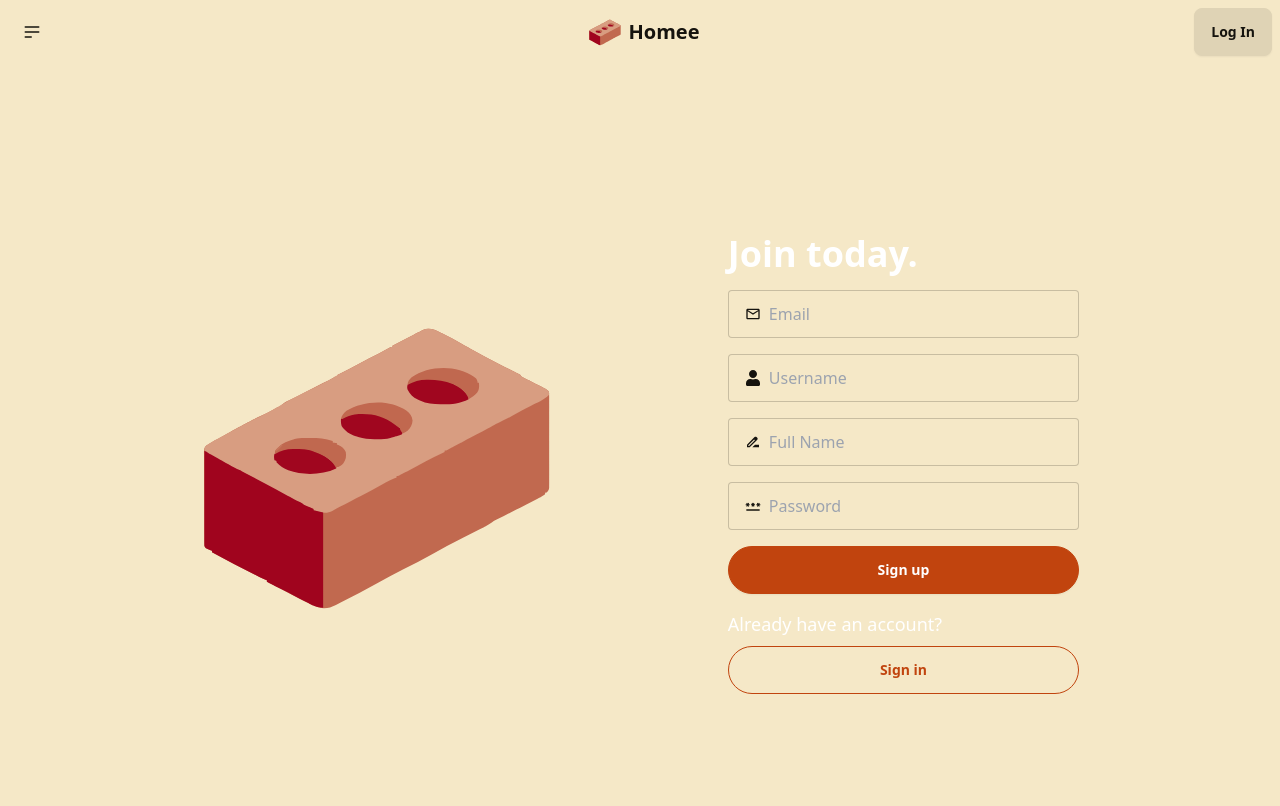
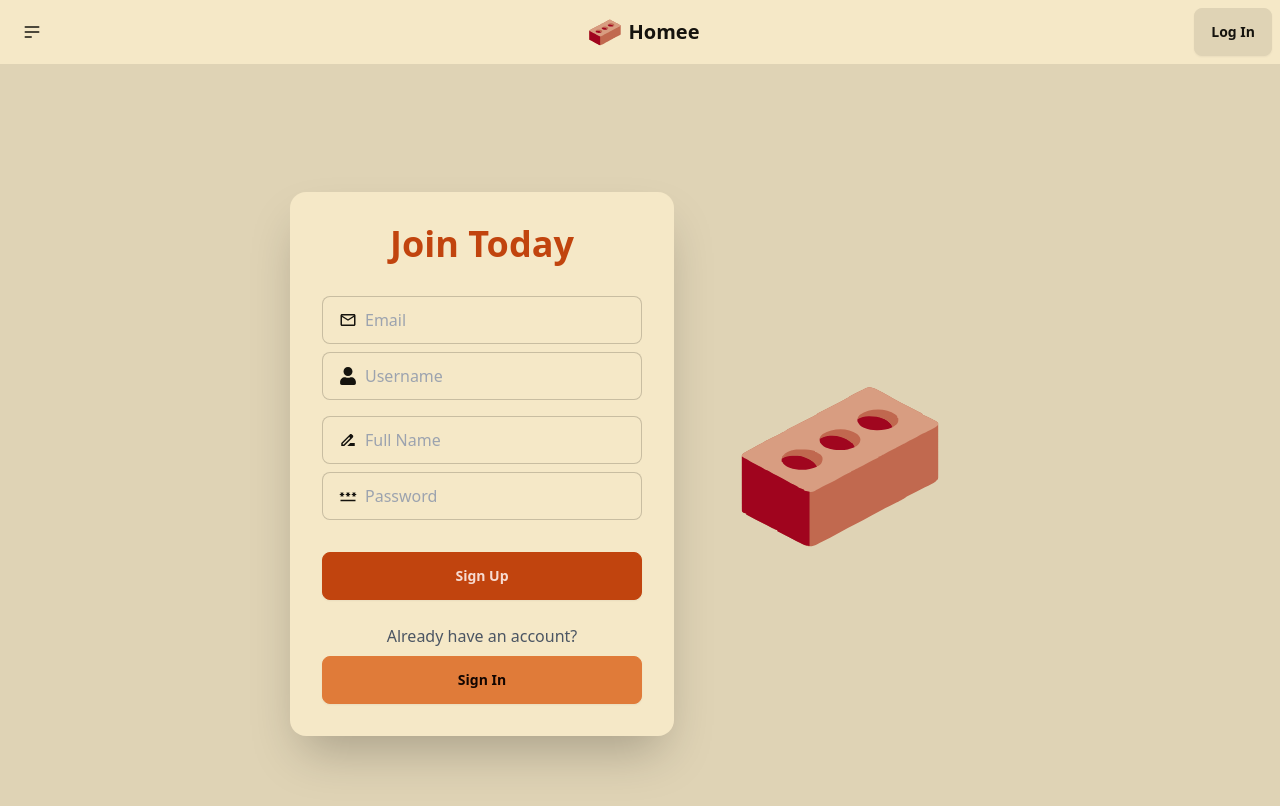
Before and after one commit to AAbouhashim/Homee, a React (Vite) app in the folder frontend/: page /signup in a window 1280 px wide. Shown: the top 806 px of the page. Built offline with nearby package versions, Linux system fonts and the light colour scheme; no server answers.

Commit message:
added protected routes

```diff
--- a/frontend/src/App.jsx
+++ b/frontend/src/App.jsx
@@ -1,37 +1,78 @@
-import { Route, Routes } from "react-router-dom"
+import { Route, Routes } from "react-router-dom";
+import ProtectedRoute from "./components/auth/ProtectedRoute.jsx";
 
-import Navbar from './components/pageComponents/Navbar.jsx'
-import Home from './pages/HomePage.jsx'
-import LogInPage from './pages/auth/LogInPage.jsx'
-import SignUpPage from "./pages/auth/SignUpPage.jsx"
-import MyAccount from "./pages/MyAccount.jsx"
-import About from "./pages/About.jsx"
-import SupportUs from "./pages/SupportUs.jsx"
-import Notifications from "./pages/Notifications.jsx"
-import NewPost from "./pages/NewPost.jsx"
-import ChangePassword from "./pages/auth/ChangePassword.jsx"
-import NotFoundPage from "./pages/NotFound.jsx"
-import UnderConstructionPage from "./pages/UnderConstruction.jsx"
+import Navbar from "./components/pageComponents/Navbar.jsx";
+import Home from "./pages/HomePage.jsx";
+import LogInPage from "./pages/auth/LogInPage.jsx";
+import SignUpPage from "./pages/auth/SignUpPage.jsx";
+import MyAccount from "./pages/MyAccount.jsx";
+import About from "./pages/About.jsx";
+import SupportUs from "./pages/SupportUs.jsx";
+import Notifications from "./pages/Notifications.jsx";
+import NewPost from "./pages/NewPost.jsx";
+import ChangePassword from "./pages/auth/ChangePassword.jsx";
+import NotFoundPage from "./pages/NotFound.jsx";
+import UnderConstructionPage from "./pages/UnderConstruction.jsx";
 
 function App() {
-
   return (
-    <div className='flex flex-col'>
+    <div className="flex flex-col">
       <Navbar />
       <Routes>
-        <Route path='/' element={<Home />} />
-        <Route path='/login' element={<LogInPage />} />
-        <Route path='/signup' element={<SignUpPage />} />
-        <Route path="/my-account" element={<MyAccount />} />
+
+        {/* 404 Page */}
+        <Route path="*" element={<NotFoundPage />} />
+
+        {/* Public Routes */}
+        <Route path="/login" element={<LogInPage />} />
+        <Route path="/signup" element={<SignUpPage />} />
+        <Route path="/about" element={<About />} />
         <Route path="/support-us" element={<UnderConstructionPage />} />
-        <Route path="/about" element={<About />} />
-        <Route path="/notifications" element={<Notifications />} />
-        <Route path="/newPost" element={<NewPost />} />
-        <Route path="/changePassword" element={<ChangePassword />} />
-        <Route path="*" element={<NotFoundPage />} />
+
+        {/* Protected Routes */}
+        <Route
+          path="/"
+          element={
+            <ProtectedRoute>
+              <Home />
+            </ProtectedRoute>
+          }
+        />
+        <Route
+          path="/my-account"
+          element={
+            <ProtectedRoute>
+              <MyAccount />
+            </ProtectedRoute>
+          }
+        />
+        <Route
+          path="/notifications"
+          element={
+            <ProtectedRoute>
+              <Notifications />
+            </ProtectedRoute>
+          }
+        />
+        <Route
+          path="/newPost"
+          element={
+            <ProtectedRoute>
+              <NewPost />
+            </ProtectedRoute>
+          }
+        />
+        <Route
+          path="/changePassword"
+          element={
+            <ProtectedRoute>
+              <ChangePassword />
+            </ProtectedRoute>
+          }
+        />
       </Routes>
     </div>
-  )
+  );
 }
 
 export default App;
--- /dev/null
+++ b/frontend/src/components/auth/ProtectedRoute.jsx
@@ -0,0 +1,10 @@
+import React from "react";
+import { Navigate } from "react-router-dom";
+
+const ProtectedRoute = ({ children }) => {
+  const isAuthenticated = !!localStorage.getItem("authToken"); // Check if the user is authenticated
+
+  return isAuthenticated ? children : <Navigate to="/login" />;
+};
+
+export default ProtectedRoute;
--- a/frontend/src/pages/auth/LogInPage.jsx
+++ b/frontend/src/pages/auth/LogInPage.jsx
@@ -40,9 +40,7 @@ const LogInPage = () => {
       <div className="hero-content flex-col lg:flex-row-reverse">
         <div className="text-center lg:text-left">
           <h1 className="text-5xl font-bold">Login now!</h1>
-          <p className="py-6">
-            Get a head start on your next project today!
-          </p>
+          <p className="py-6">Get a head start on your next project today!</p>
         </div>
         <div className="card bg-base-100 w-full max-w-sm shrink-0 shadow-2xl">
           <form className="card-body" onSubmit={handleSubmit}>
@@ -80,6 +78,16 @@ const LogInPage = () => {
                 {isLoading ? "Logging in..." : "Login"}
               </button>
             </div>
+          {/* Sign Up Section */}
+            <div className="form-control mt-4 text-center">
+              <p className="text-gray-600">Don't have an account?</p>
+              <button
+              className="btn btn-secondary mt-2"
+              onClick={() => navigate("/signup")}
+              >
+              Sign Up
+              </button>
+            </div>
           </form>
         </div>
       </div>
--- a/frontend/src/pages/auth/SignUpPage.jsx
+++ b/frontend/src/pages/auth/SignUpPage.jsx
@@ -2,14 +2,11 @@ import { Link, useNavigate } from "react-router-dom";
 import { useState } from "react";
 import { signup } from "../../api/api.js";
 import Brick from "../../components/assets/brick.jsx";
-
-import { MdOutlineMail } from "react-icons/md";
+import { MdOutlineMail, MdPassword, MdDriveFileRenameOutline } from "react-icons/md";
 import { FaUser } from "react-icons/fa";
-import { MdPassword } from "react-icons/md";
-import { MdDriveFileRenameOutline } from "react-icons/md";
 
 const SignUpPage = () => {
-  const navigate = useNavigate(); // To redirect after successful sign-up
+  const navigate = useNavigate();
   const [formData, setFormData] = useState({
     email: "",
     username: "",
@@ -19,109 +16,120 @@ const SignUpPage = () => {
   const [isError, setIsError] = useState(false);
   const [errorMessage, setErrorMessage] = useState("");
 
-  // Handle form submission
   const handleSubmit = async (e) => {
     e.preventDefault();
-
     try {
-      // Make an API call to the backend to create a new user
-      const response = await signup(formData.email, formData.password, formData.fullName, formData.username);
+      const response = await signup(
+        formData.email,
+        formData.password,
+        formData.fullName,
+        formData.username
+      );
       if (response) {
-        // Success: Redirect to login page (or wherever you'd like)
         navigate("/");
       }
     } catch (error) {
-      // Error handling
       setIsError(true);
       setErrorMessage(error.message || "Something went wrong. Please try again.");
     }
   };
 
-  // Handle input changes
   const handleInputChange = (e) => {
     setFormData({ ...formData, [e.target.name]: e.target.value });
   };
 
   return (
-    <div className="max-w-screen-xl mx-auto flex h-screen px-10">
-      <div className="flex-1 hidden lg:flex items-center justify-center">
-        <Brick className="lg:w-2/3 fill-white" />
+    <div className="hero bg-base-200 min-h-screen">
+      <div className="hero-content flex-col lg:flex-row-reverse">
+        {/* Logo Section */}
+        <div className="hidden lg:flex items-center justify-center lg:w-1/2">
+          <Brick className="lg:w-2/3 fill-primary" />
         </div>
-      <div className="flex-1 flex flex-col justify-center items-center">
-        <form className="lg:w-2/3 mx-auto md:mx-20 flex gap-4 flex-col" onSubmit={handleSubmit}>
-          <h1 className="text-4xl font-extrabold text-white">Join today.</h1>
+
+        {/* Form Section */}
+        <div className="card bg-base-100 w-full max-w-sm shadow-2xl">
+          <form className="card-body" onSubmit={handleSubmit}>
+            <h1 className="text-4xl font-bold text-primary text-center mb-6">
+              Join Today
+            </h1>
 
             {/* Email Field */}
-          <label className="input input-bordered rounded flex items-center gap-2">
-            <MdOutlineMail />
+            <label className="input input-bordered flex items-center gap-2">
+              <MdOutlineMail className="text-lg" />
               <input
                 type="email"
-              className="grow"
                 placeholder="Email"
                 name="email"
+                value={formData.email}
                 onChange={handleInputChange}
-              value={formData.email}
                 required
+                className="grow"
               />
             </label>
 
             {/* Username & Full Name */}
             <div className="flex gap-4 flex-wrap">
-            <label className="input input-bordered rounded flex items-center gap-2 flex-1">
-              <FaUser />
+              <label className="input input-bordered flex items-center gap-2 flex-1">
+                <FaUser className="text-lg" />
                 <input
                   type="text"
-                className="grow"
                   placeholder="Username"
                   name="username"
+                  value={formData.username}
                   onChange={handleInputChange}
-                value={formData.username}
                   required
+                  className="grow"
                 />
               </label>
-            <label className="input input-bordered rounded flex items-center gap-2 flex-1">
-              <MdDriveFileRenameOutline />
+              <label className="input input-bordered flex items-center gap-2 flex-1">
+                <MdDriveFileRenameOutline className="text-lg" />
                 <input
                   type="text"
-                className="grow"
                   placeholder="Full Name"
                   name="fullName"
+                  value={formData.fullName}
                   onChange={handleInputChange}
-                value={formData.fullName}
                   required
+                  className="grow"
                 />
               </label>
             </div>
 
             {/* Password Field */}
-          <label className="input input-bordered rounded flex items-center gap-2">
-            <MdPassword />
+            <label className="input input-bordered flex items-center gap-2">
+              <MdPassword className="text-lg" />
               <input
                 type="password"
-              className="grow"
                 placeholder="Password"
                 name="password"
+                value={formData.password}
                 onChange={handleInputChange}
-              value={formData.password}
                 required
+                className="grow"
               />
             </label>
 
             {/* Submit Button */}
-          <button className="btn rounded-full btn-primary text-white">Sign up</button>
+            <div className="form-control mt-6">
+              <button type="submit" className="btn btn-primary">
+                Sign Up
+              </button>
+            </div>
 
             {/* Error Message */}
-          {isError && <p className="text-red-500">{errorMessage}</p>}
+            {isError && (
+              <p className="text-red-500 text-sm text-center mt-2">{errorMessage}</p>
+            )}
+            {/* Login Link */}
+            <div className="form-control mt-4">
+              <p className="text-gray-600 text-center">Already have an account?</p>
+              <Link to="/login" className="btn btn-secondary btn-primary mt-2">
+                Sign In
+              </Link>
+            </div>
           </form>
 
-        {/* Login Link */}
-        <div className="flex flex-col lg:w-2/3 gap-2 mt-4">
-          <p className="text-white text-lg">Already have an account?</p>
-          <Link to="/login">
-            <button className="btn rounded-full btn-primary text-white btn-outline w-full">
-              Sign in
-            </button>
-          </Link>
+
         </div>
       </div>
     </div>
```
Lines whose indentation alone changed are shown as unchanged.
